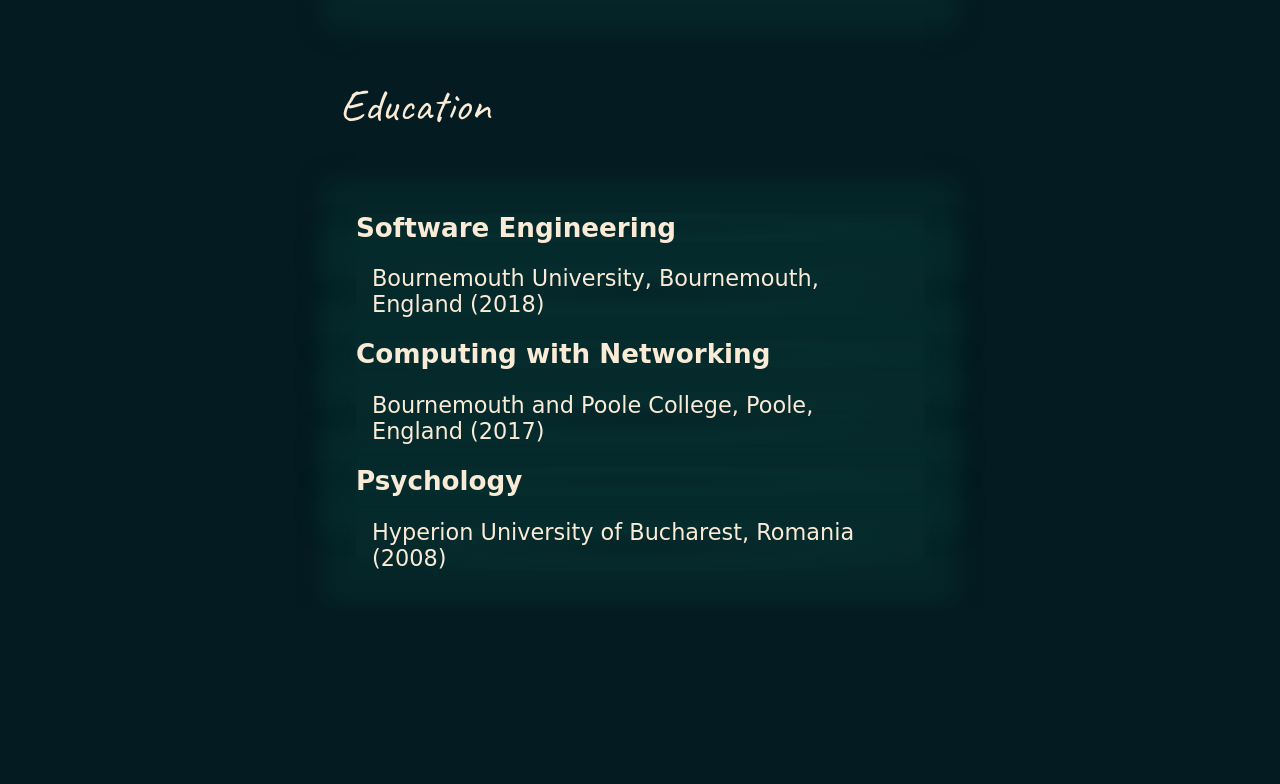
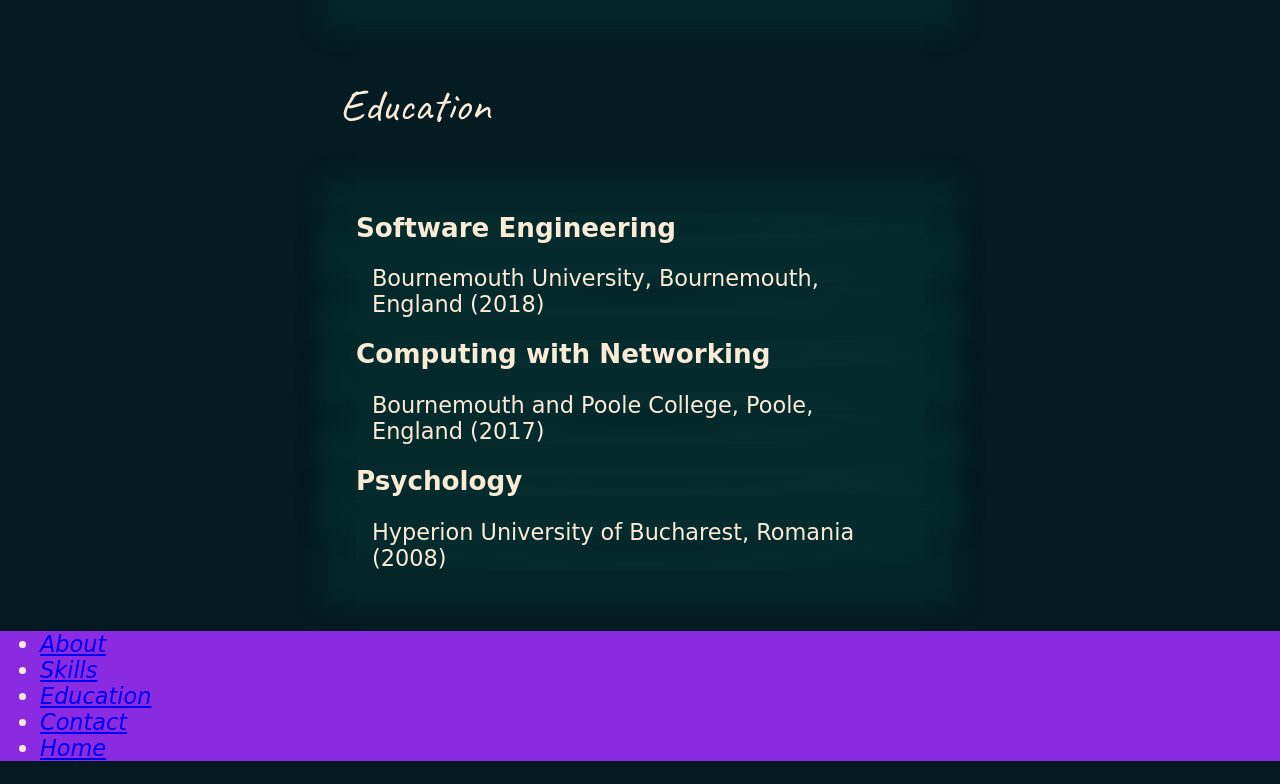
Before and after one commit to Attila-Vigh/1is2nd, a website: page builds/resume/index.html in a window 1280 px wide. Shown: the part 2974-3758 px from the top of the page. Before the commit the page ends 3583 px from the top, so only its background shows below. Drawn offline with Linux system fonts and the light colour scheme; a web font is replaced by a local one.

Commit message:
Nav menu added to index.html.

```diff
--- a/builds/resume/index.html
+++ b/builds/resume/index.html
@@ -141,5 +141,16 @@
                 </div>
             </section>
     </main>
+    <nav>
+        <ul>
+            <li ><a class="nav-btn display" href="#about"><cite>About</cite></a></li>
+            <li ><a class="nav-btn display" href="#skills"><cite>Skills</cite></a></li>
+            <li ><a class="nav-btn display" href="#education"><cite>Education</cite></a></li>
+            <li ><a class="nav-btn" href="#contact"><cite>Contact</cite></a></li>
+            <li ><a class="nav-btn" href="#home"><cite>Home</cite></a></li>
+
+        </ul>
+    </nav>
+<!-- </div>    -->
 </body>
 </html>
```
Lines whose indentation alone changed are shown as unchanged.
